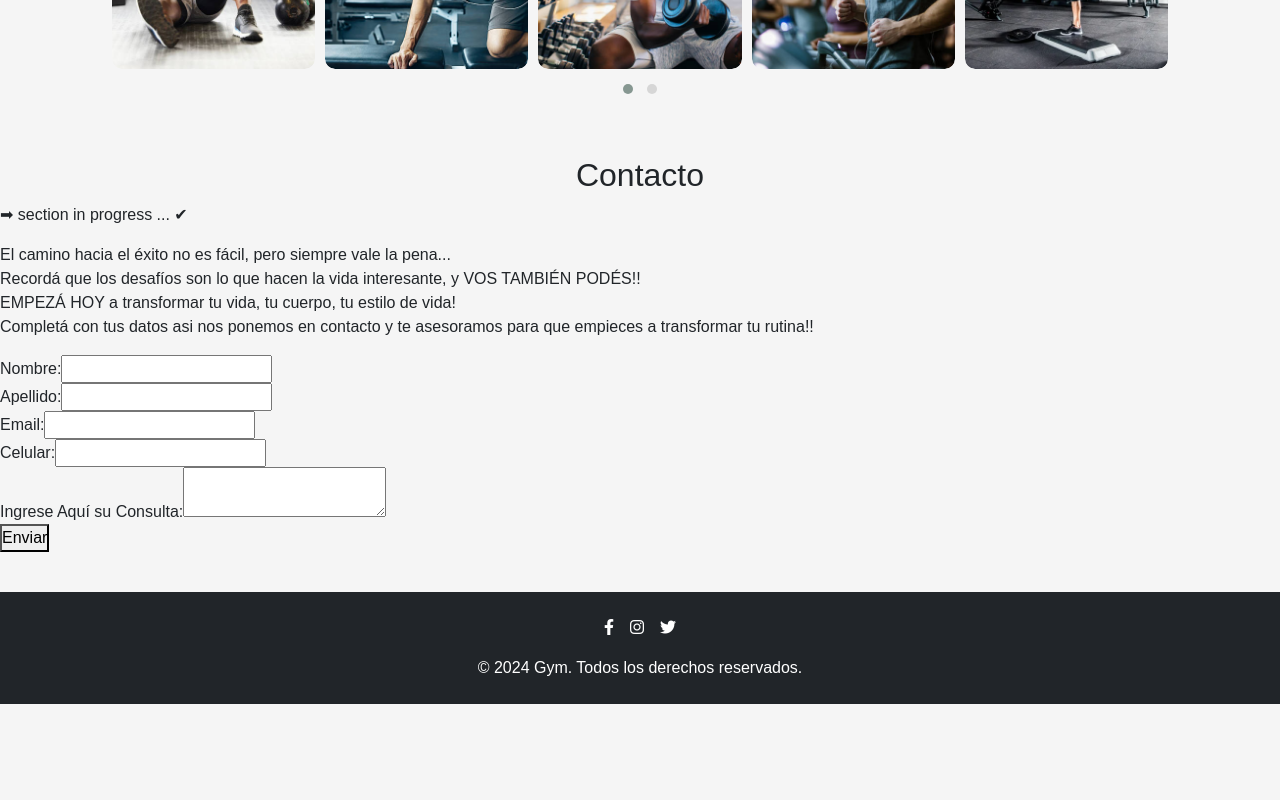
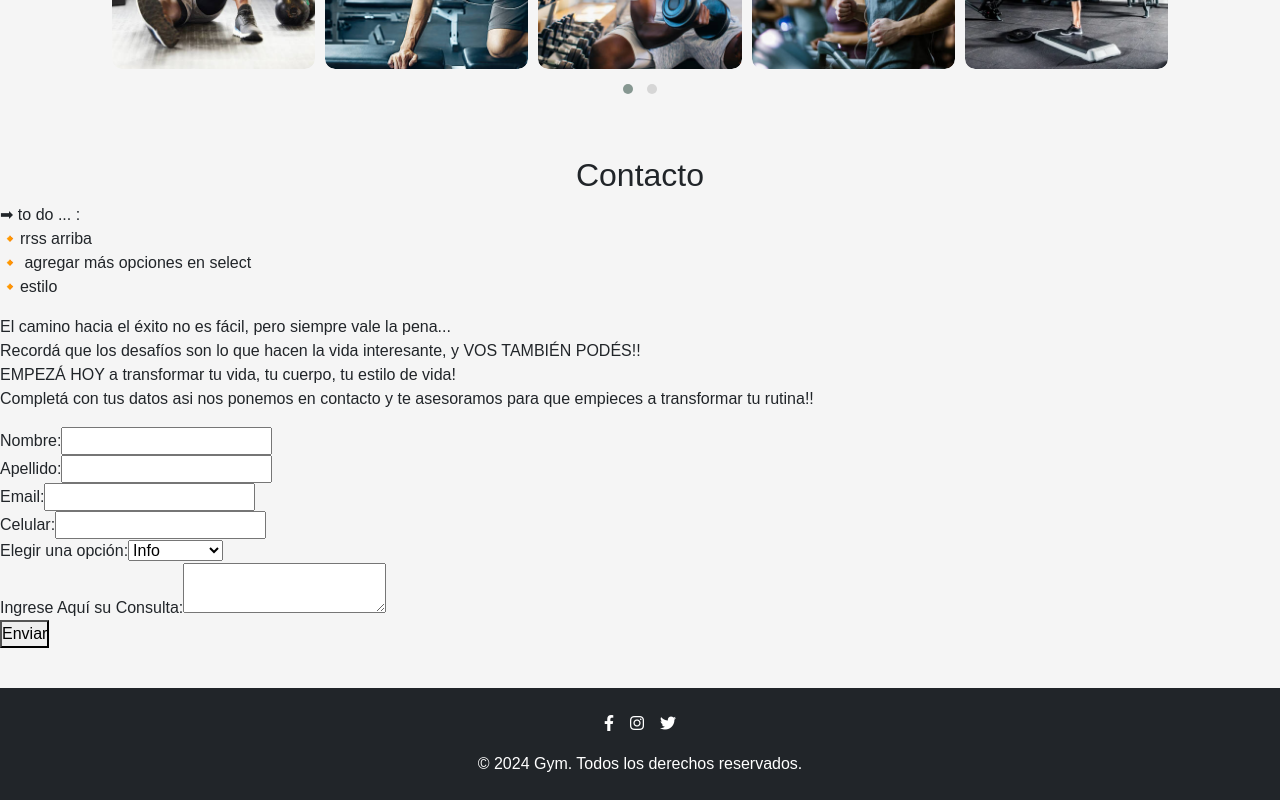
Before and after one commit to myrx2/proyecto-gym, a Next.js app: page / in a window 1280 px wide. Shown: the part 2136-2936 px from the top of the page. Before the commit the page ends 2840 px from the top, so only its background shows below. Built offline with nearby package versions, Linux system fonts and the light colour scheme.

Commit message:
se agrega select y atributos en input

```diff
--- a/src/sections/ContactSection.js
+++ b/src/sections/ContactSection.js
@@ -3,7 +3,12 @@ export default function ContactSection() {
       <section>
          <h2>Contacto</h2>
 
-         <p> ➡  section in progress ... ✔ </p>
+         <p> ➡  to do ... : <br></br>
+             🔸rrss arriba <br></br>
+             🔸 agregar más opciones en select <br></br>
+             🔸estilo <br></br>
+
+         </p>
 
          {/* frase motivadora */}
          <p>
@@ -18,26 +23,35 @@ export default function ContactSection() {
              <form>
                 <fieldset>
                    <label htmlFor='nombre'> Nombre: </label>
-                   <input type='text' id='nombre'>
+                   <input type='text' name="nombre" id='nombre'>
                    </input>
                 </fieldset>
 
                 <fieldset>
                    <label htmlFor='apellido'> Apellido: </label>
-                   <input type='text' id='apellido'>
+                   <input type='text' name="apellido" id='apellido'>
                    </input>
                 </fieldset>
 
                 <fieldset>
                    <label htmlFor='mail'> Email: </label>
-                   <input type='email' id='mail'>
+                   <input type='email'name="mail" id='mail'>
                    </input>
                 </fieldset>
 
                 <fieldset>
                    <label htmlFor='celu'> Celular: </label>
-                   <input type='tel' id='celu'>
+                   <input type='tel' name="celu" id='celu'>
                    </input>
+                </fieldset>
+
+                <fieldset>
+                   <label htmlFor="select"> Elegir una opción:</label>
+                   <select>
+                      <option selected value="info">Info</option>
+                      <option value="productos">Productos</option>
+                      <option  value="planes">Planes</option>
+                   </select>
                 </fieldset>
 
                 <div>
```
